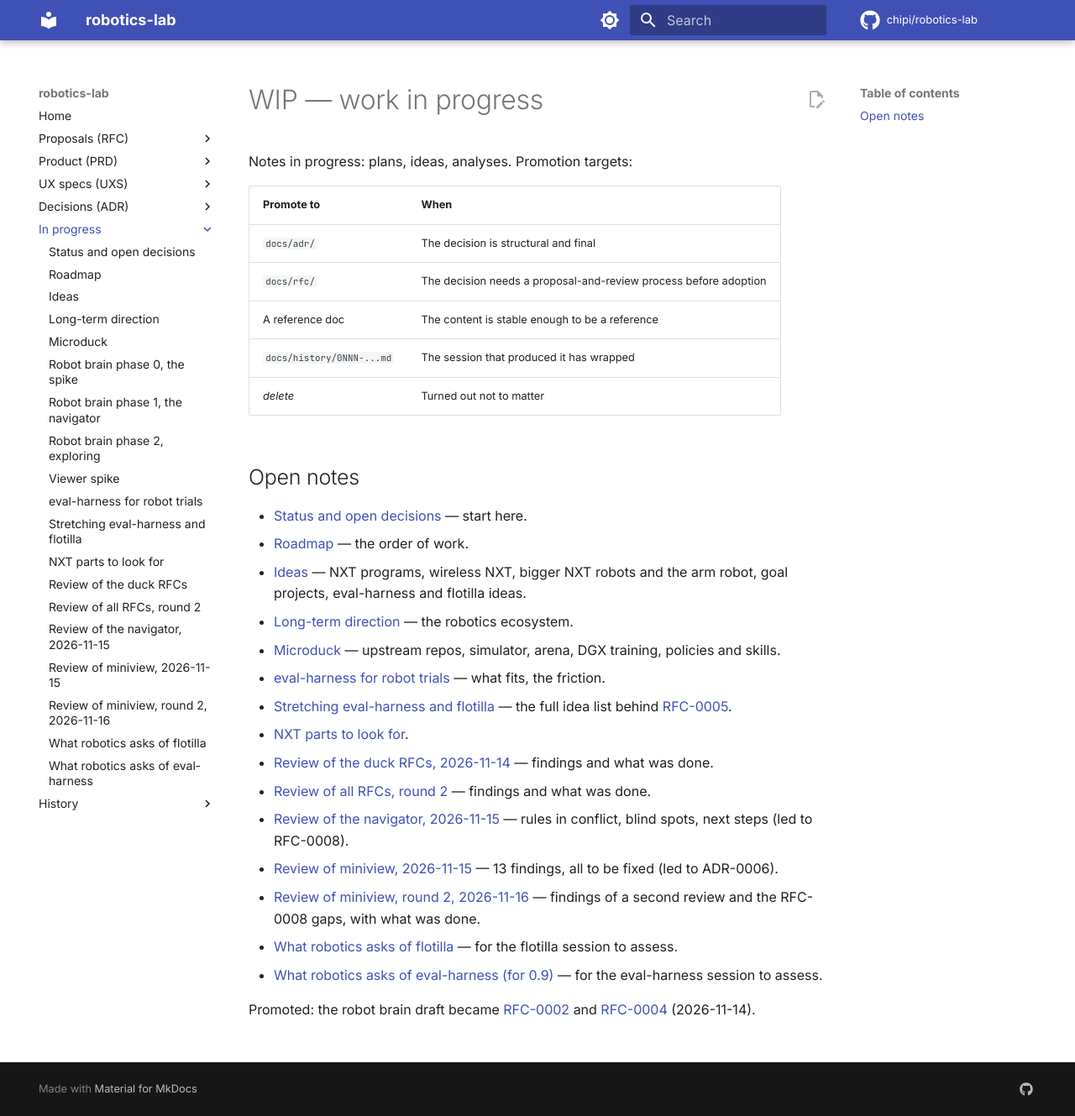
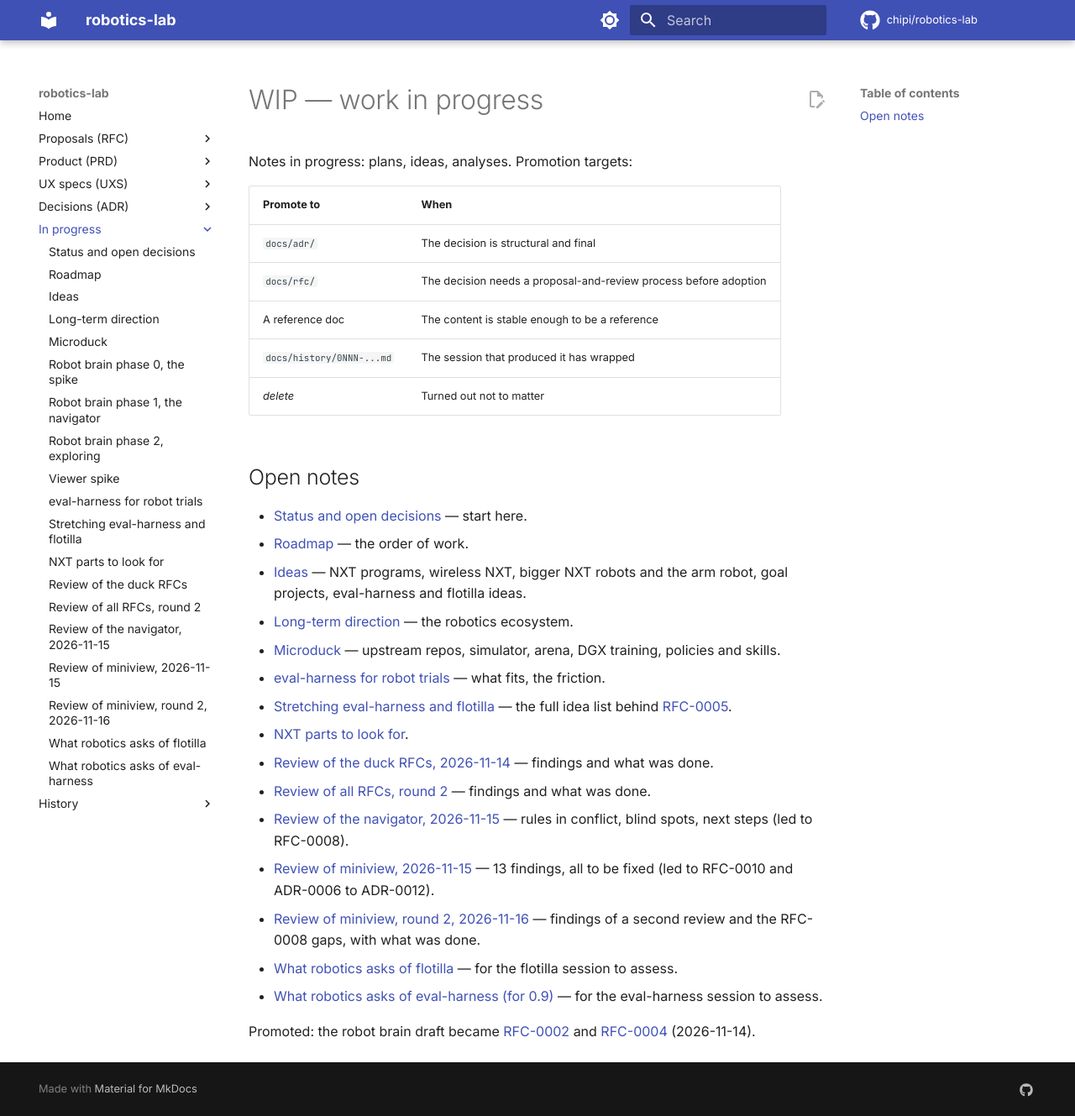
Before and after one commit to chipi/robotics-lab, an MkDocs documentation site: the page built from docs/wip/README.md, in a window 1280 px wide and 1329 px high. Shown: the whole window at 84% size. Built offline with MkDocs 1.6.1 and Material for MkDocs 9.7.7, drawn with Linux system fonts in a browser that asks for light colours; comment, search, counter and statistics services are not loaded.

Commit message:
docs: the first miniview review led to RFC-0010 and ADR-0006 to ADR-0012
Co-Authored-By: Claude Opus 5.5 <noreply@anthropic.com>
Claude-Session: https://claude.ai/code/session_01DJqN6uAf3JMxzKiugKhYEb

```diff
--- a/docs/wip/README.md
+++ b/docs/wip/README.md
@@ -27,7 +27,7 @@ Notes in progress: plans, ideas, analyses. Promotion targets:
 - [Review of the navigator, 2026-11-15](REVIEW-2026-11-15-navigator.md) — rules in conflict,
   blind spots, next steps (led to RFC-0008).
 - [Review of miniview, 2026-11-15](REVIEW-2026-11-15-miniview.md) — 13 findings, all to be
-  fixed (led to ADR-0006).
+  fixed (led to RFC-0010 and ADR-0006 to ADR-0012).
 - [Review of miniview, round 2, 2026-11-16](REVIEW-2026-11-16-miniview-round2.md) — findings
   of a second review and the RFC-0008 gaps, with what was done.
 - [What robotics asks of flotilla](FLOTILLA-ASKS.md) — for the flotilla session to assess.
```
